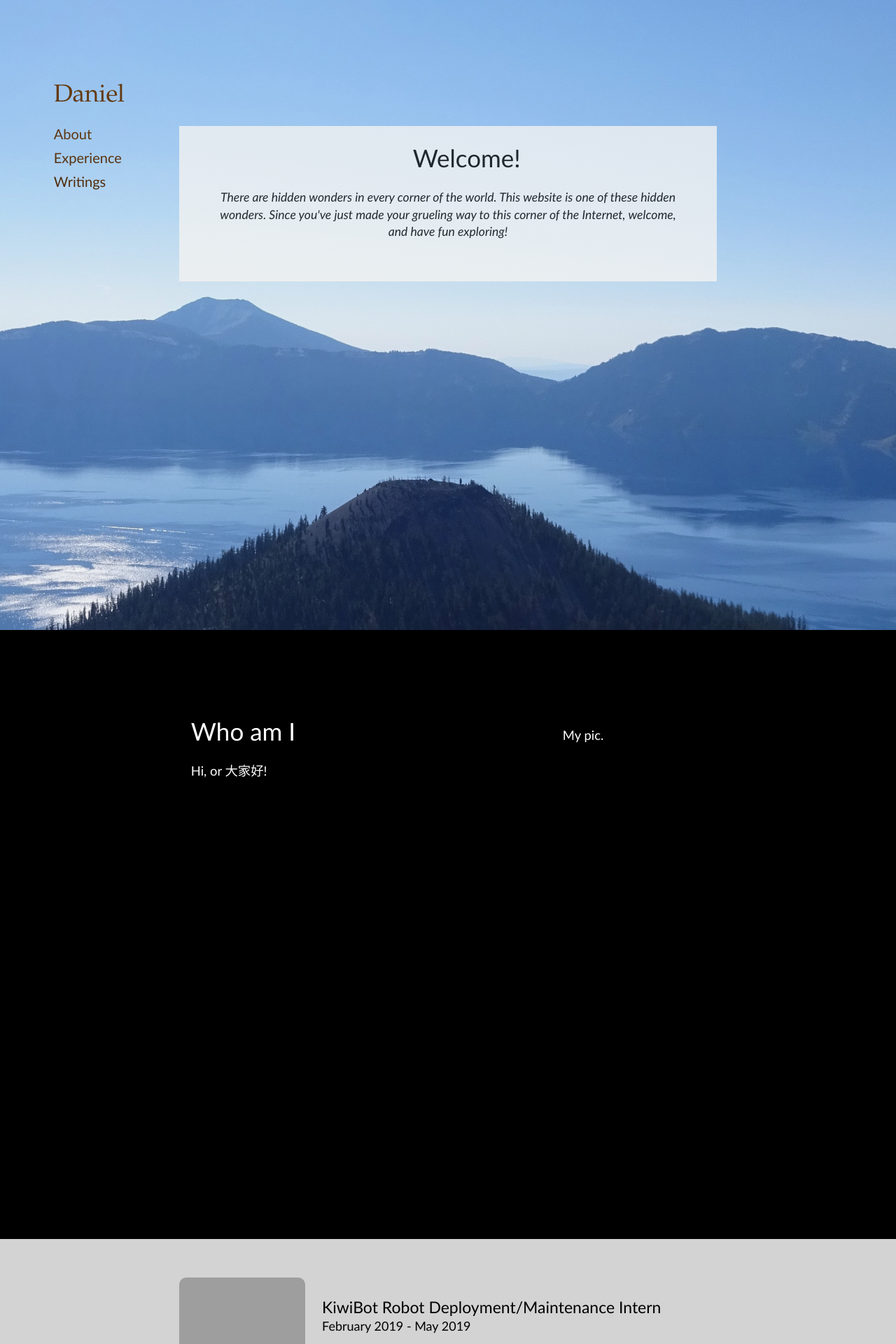
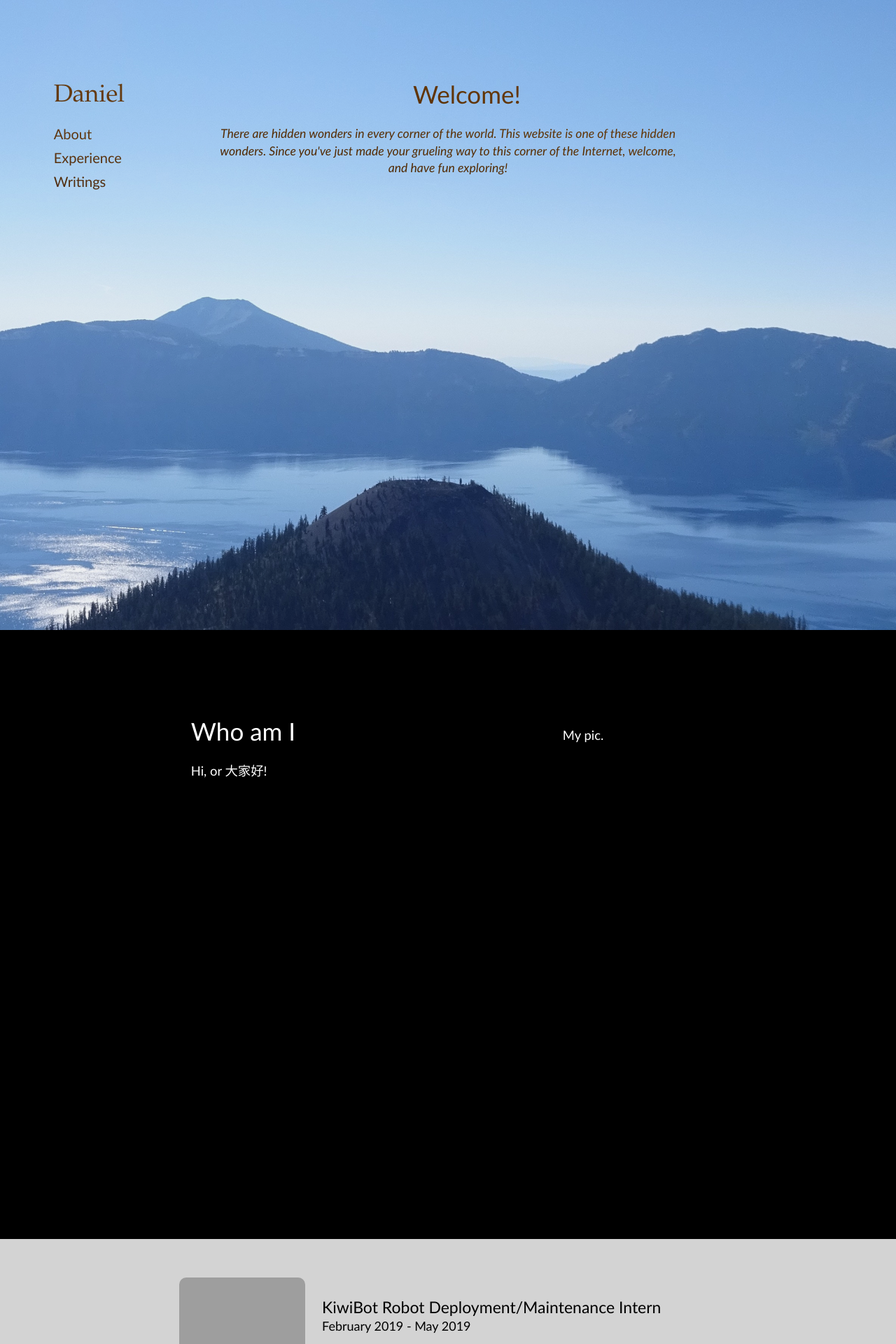
Before and after one commit to Calculasians/calculasians.github.io, a Jekyll site: the page built from index.html, in a window 1280 px wide. Shown: the top 1920 px of the page at 70% size. Built offline with Jekyll 4.4.1, drawn with Linux system fonts in a browser that asks for light colours; grey boxes are pictures that could not be loaded.

Commit message:
Update main.css

```diff
--- a/css/main.css
+++ b/css/main.css
@@ -164,11 +164,8 @@
     display: inline-block;
     margin-left: 20vw;
     margin-right: 20vw;
-    margin-top: 20vh;
-    background-color: #ffffff;
-    border: 1px solid white;
-    opacity: 0.8;
-    filter: alpha(opacity=80);
+    margin-top: 10vh;
+    border: 1px white;
 }
 
 .cover-page-header {
```
